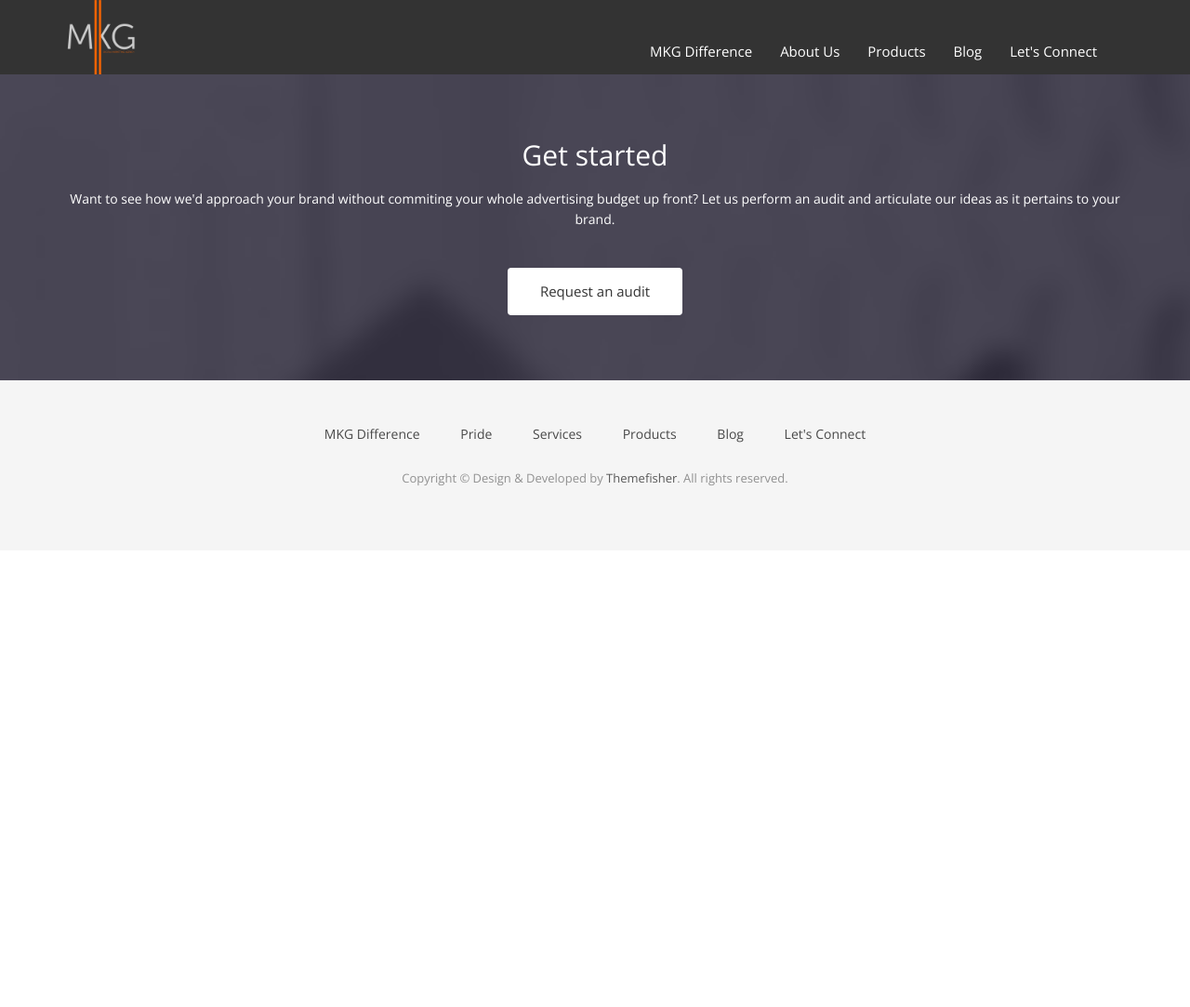
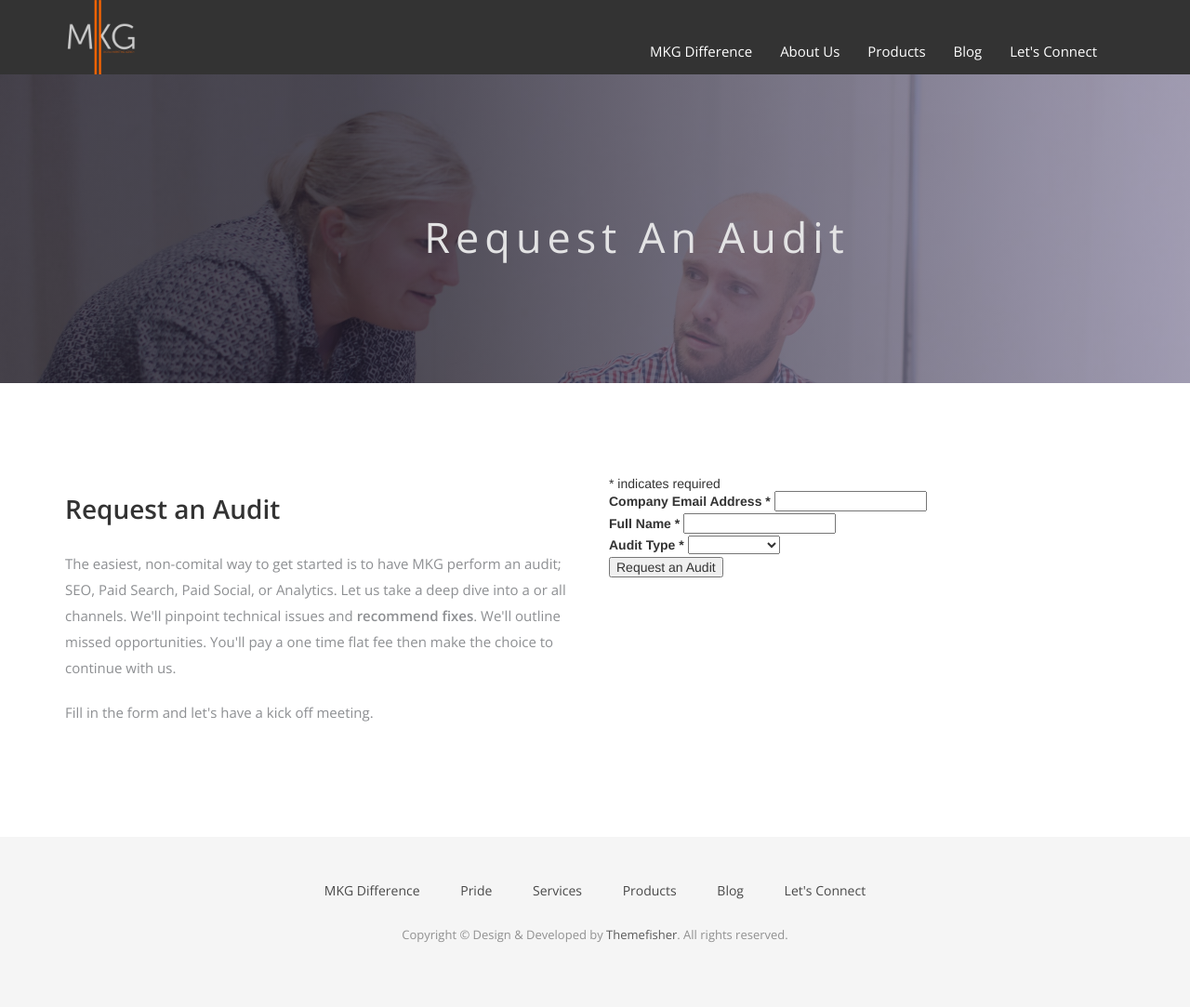
Before and after one commit to christianmkg/mkgmarketingweb, a Jekyll site: the page built from products.md, in a window 1280 px wide. Shown: the whole page at 93% size. Built offline with Jekyll 4.4.1, drawn with Linux system fonts in a browser that asks for light colours; nearby versions of some CDN libraries; some web fonts are replaced; comment, search, counter and statistics services are not loaded; before the commit the page ends 900 px from its top, so only the background shows below that.

Commit message:
Products/Audit Page

```diff
--- a/_includes/footer.html
+++ b/_includes/footer.html
@@ -1,19 +1,4 @@
 <!-- footer Start -->
-
-<section id="call-to-action">
-  <div class="container">
-    <div class="row">
-      <div class="col-md-12">
-        <div class="block">
-          <h2>Get started</h2>
-          <p>Want to see how we'd approach your brand without commiting your whole advertising budget up front? Let us perform an audit and articulate our ideas as it pertains to your brand.</p>
-          <a class="btn btn-default btn-call-to-action" href="#" >Request an audit</a>
-        </div>
-      </div>
-    </div>
-  </div>
-</section>
-
 <footer>
   <div class="container">
     <div class="row">
--- /dev/null
+++ b/_layouts/contact.html
@@ -0,0 +1,18 @@
+---
+layout: page
+---
+
+<section id="global-header" style="background-image: url({{ site.baseurl }}/img/{% if page.img %}{{ page.img }}{% else %}{{ slider-bg }}{% endif %}.jpg);">
+  <div class="container">
+    <div class="row">
+      <div class="col-md-12">
+        <div class="block">
+          <h1>{{ page.title }}</h1>
+          <p>{{page.subtext}}</p>
+        </div>
+      </div>
+    </div>
+  </div>
+</section>
+
+{{ content }}
--- a/products.md
+++ b/products.md
@@ -1,5 +1,64 @@
 ---
-layout: page
-title: Products we offer
+layout: contact
+title: Request an Audit
 permalink: /products/
+img: audit-hero
 ---
+
+<section id="feature" style="background-image:none">
+  <div class="container">
+    <div class="row">
+      <div class="col-md-6">
+        <h2>Request an Audit</h2>
+        <p>The easiest, non-comital way to get started is to have MKG perform an audit; SEO, Paid Search, Paid Social, or Analytics. Let us take a deep dive into a or all channels. We'll pinpoint technical issues and <b>recommend fixes</b>. We'll outline missed opportunities. You'll pay a one time flat fee then make the choice to continue with us.</p>
+        <p>Fill in the form and let's have a kick off meeting.</p>
+      </div>
+      <div class="col-md-6">
+      <div class="block">
+        <!-- Begin MailChimp Signup Form -->
+        <link href="//cdn-images.mailchimp.com/embedcode/classic-10_7.css" rel="stylesheet" type="text/css">
+            <style type="text/css">
+              #mc_embed_signup{background:#fff; clear:left; font:14px Helvetica,Arial,sans-serif; }
+              /* Add your own MailChimp form style overrides in your site stylesheet or in this style block.
+              We recommend moving this block and the preceding CSS link to the HEAD of your HTML file. */
+            </style>
+        <div id="mc_embed_signup">
+          <form action="//mkgmarketinginc.us15.list-manage.com/subscribe/post?u=bd93e179a6162678efaebf990&amp;id=5e9bfbcd97" method="post" id="mc-embedded-subscribe-form" name="mc-embedded-subscribe-form" class="validate" target="_blank" novalidate>
+          <div id="mc_embed_signup_scroll">
+        <div class="indicates-required"><span class="asterisk">*</span> indicates required</div>
+        <div class="mc-field-group">
+          <label for="mce-EMAIL">Company Email Address  <span class="asterisk">*</span>  </label>
+          <input type="email" value="" name="EMAIL" class="required email" id="mce-EMAIL">
+        </div>
+
+        <div class="mc-field-group">
+          <label for="mce-NAME">Full Name  <span class="asterisk">*</span></label>
+          <input type="text" value="" name="NAME" class="required" id="mce-NAME">
+        </div>
+        <div class="mc-field-group">
+          <label for="mce-AUDIT">Audit Type  <span class="asterisk">*</span></label>
+          <select name="AUDIT" class="required" id="mce-AUDIT">
+            <option value=""></option>
+            <option value="SEO">SEO</option>
+            <option value="Paid Search">Paid Search</option>
+            <option value="Paid Social">Paid Social</option>
+            <option value="Analytics">Analytics</option>
+          </select>
+        </div>
+        <div id="mce-responses" class="clear">
+          <div class="response" id="mce-error-response" style="display:none"></div>
+          <div class="response" id="mce-success-response" style="display:none"></div>
+        </div>
+        <!-- real people should not fill this in and expect good things - do not remove this or risk form bot signups-->
+        <div style="position: absolute; left: -5000px;" aria-hidden="true"><input type="text" name="b_bd93e179a6162678efaebf990_5e9bfbcd97" tabindex="-1" value=""></div>
+          <div class="clear"><input type="submit" value="Request an Audit" name="subscribe" id="mc-embedded-subscribe" class="button"></div>
+        </div>
+        </form>
+        </div>
+        <script type='text/javascript' src='//s3.amazonaws.com/downloads.mailchimp.com/js/mc-validate.js'></script><script type='text/javascript'>(function($) {window.fnames = new Array(); window.ftypes = new Array();fnames[0]='EMAIL';ftypes[0]='email';fnames[1]='NAME';ftypes[1]='text';fnames[3]='AUDIT';ftypes[3]='dropdown';}(jQuery));var $mcj = jQuery.noConflict(true);</script>
+        <!--End mc_embed_signup-->
+        </div>
+      </div>
+    </div>
+  </div>
+</section>
```
Also changed, not shown: _layouts/individual.html (+14 -0 lines), basis.md (+24 -24 lines), img/audit-hero.jpg (added).
